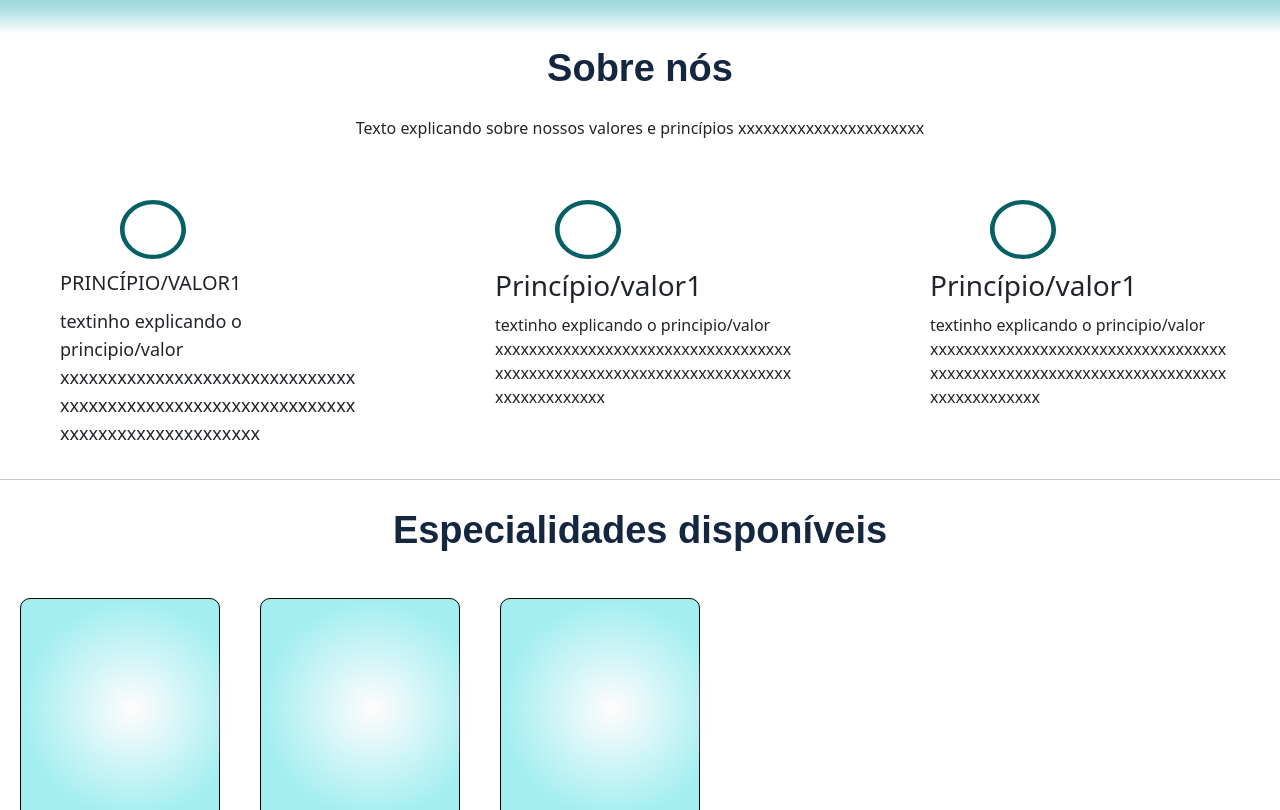
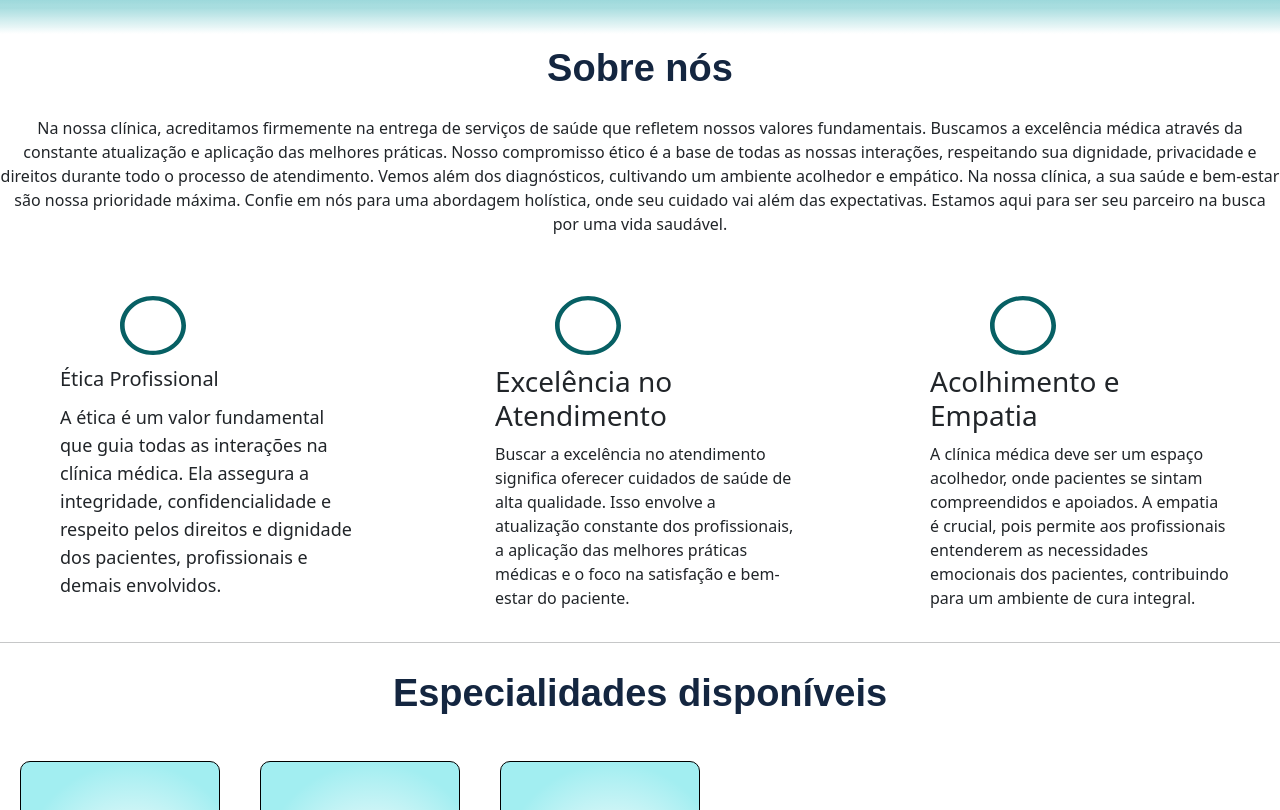
Before and after one commit to pedromelobitencourt/MedicalClinicWebApplication_Project, a Vue app in the folder frontend/medical_clinic/: page / in a window 1280 px wide. Shown: the part 1090-1900 px from the top of the page. Built offline with nearby package versions, Linux system fonts and the light colour scheme; a small style sheet from the web is missing.

Commit message:
add home texts

```diff
--- a/frontend/medical_clinic/src/components/Home.vue
+++ b/frontend/medical_clinic/src/components/Home.vue
@@ -4,7 +4,9 @@
         <div class="filtro-ImagemPrincipal">
             <div class="Texto-Primario">
                 <h1 class="TextoBranco" style="margin-top: 40px;">AGENDAMENTO DE CONSULTAS MÉDICAS ESPECIALIZADAS DE FORMA FÁCIL, PRÁTICA E SEGURA.</h1>
-                <p class="TextoBranco" style="margin-top: 40px;">Mais um texto bonitinho contendo a descrição da clinica...</p>
+                <p class="TextoBranco" style="margin-top: 40px;">
+                    Uma clínica médica fundamenta-se na ética, garantindo respeito à dignidade e autonomia do paciente. A humanização destaca-se pela empatia, acolhimento e consideração aos aspectos emocionais, promovendo uma experiência de cuidado completa.
+                </p>
             </div>
 
             <div class="Lista-CardDoutores">
@@ -51,7 +53,11 @@ background: linear-gradient(180deg, #31AFB4 0%, rgba(49, 175, 180, 0.86) 18.75%,
         font-weight: 600;
         -webkit-font-smoothing: antialiased;
         font-family: 'Euclid Circular B', Arial, Helvetica, sans-serif;">Sobre nós</h3>
-        <p style="text-align: center;">Texto explicando sobre nossos valores e princípios xxxxxxxxxxxxxxxxxxxxxx </p>
+        <p style="text-align: center;">
+            Na nossa clínica, acreditamos firmemente na entrega de serviços de saúde que refletem nossos valores fundamentais. Buscamos a excelência médica através da constante atualização e aplicação das melhores práticas. Nosso compromisso ético é a base de todas as nossas interações, respeitando sua dignidade, privacidade e direitos durante todo o processo de atendimento.
+
+Vemos além dos diagnósticos, cultivando um ambiente acolhedor e empático. Na nossa clínica, a sua saúde e bem-estar são nossa prioridade máxima. Confie em nós para uma abordagem holística, onde seu cuidado vai além das expectativas. Estamos aqui para ser seu parceiro na busca por uma vida saudável.
+        </p>
     <div class="ListCard-Principios">
 
         <div class="Card-Principios">
@@ -60,8 +66,10 @@ background: linear-gradient(180deg, #31AFB4 0%, rgba(49, 175, 180, 0.86) 18.75%,
                 <path d="M66 29.5C66 45.7924 51.2254 59 33 59C14.7746 59 0 45.7924 0 29.5C0 13.2076 14.7746 0 33 0C51.2254 0 66 13.2076 66 29.5ZM4.64283 29.5C4.64283 43.5002 17.3388 54.8496 33 54.8496C48.6612 54.8496 61.3572 43.5002 61.3572 29.5C61.3572 15.4998 48.6612 4.15041 33 4.15041C17.3388 4.15041 4.64283 15.4998 4.64283 29.5Z" fill="#076064"/>
             </svg>
 
-        <h3 class="TextoPrincipio2">PRINCÍPIO/VALOR1</h3>
-        <p class="TextoPrincipio1">textinho explicando o principio/valor xxxxxxxxxxxxxxxxxxxxxxxxxxxxxxxxxxxxxxxxxxxxxxxxxxxxxxxxxxxxxxxxxxxxxxxxxxxxxxxxxxx</p>
+        <h3 class="TextoPrincipio2">Ética Profissional</h3>
+        <p class="TextoPrincipio1">
+            A ética é um valor fundamental que guia todas as interações na clínica médica. Ela assegura a integridade, confidencialidade e respeito pelos direitos e dignidade dos pacientes, profissionais e demais envolvidos.
+        </p>
         </div>
 
         <div class="Card-Principios">
@@ -70,8 +78,10 @@ background: linear-gradient(180deg, #31AFB4 0%, rgba(49, 175, 180, 0.86) 18.75%,
             <path d="M66 29.5C66 45.7924 51.2254 59 33 59C14.7746 59 0 45.7924 0 29.5C0 13.2076 14.7746 0 33 0C51.2254 0 66 13.2076 66 29.5ZM4.64283 29.5C4.64283 43.5002 17.3388 54.8496 33 54.8496C48.6612 54.8496 61.3572 43.5002 61.3572 29.5C61.3572 15.4998 48.6612 4.15041 33 4.15041C17.3388 4.15041 4.64283 15.4998 4.64283 29.5Z" fill="#076064"/>
         </svg>
 
-    <h3 style="margin-top: 10px;">Princípio/valor1</h3>
-    <p style="margin-top: 10px;word-wrap: break-word;">textinho explicando o principio/valor xxxxxxxxxxxxxxxxxxxxxxxxxxxxxxxxxxxxxxxxxxxxxxxxxxxxxxxxxxxxxxxxxxxxxxxxxxxxxxxxxxx</p>
+    <h3 style="margin-top: 10px;">Excelência no Atendimento</h3>
+    <p style="margin-top: 10px;word-wrap: break-word;">
+        Buscar a excelência no atendimento significa oferecer cuidados de saúde de alta qualidade. Isso envolve a atualização constante dos profissionais, a aplicação das melhores práticas médicas e o foco na satisfação e bem-estar do paciente.
+    </p>
     </div>
 
     <div class="Card-Principios">
@@ -80,8 +90,10 @@ background: linear-gradient(180deg, #31AFB4 0%, rgba(49, 175, 180, 0.86) 18.75%,
             <path d="M66 29.5C66 45.7924 51.2254 59 33 59C14.7746 59 0 45.7924 0 29.5C0 13.2076 14.7746 0 33 0C51.2254 0 66 13.2076 66 29.5ZM4.64283 29.5C4.64283 43.5002 17.3388 54.8496 33 54.8496C48.6612 54.8496 61.3572 43.5002 61.3572 29.5C61.3572 15.4998 48.6612 4.15041 33 4.15041C17.3388 4.15041 4.64283 15.4998 4.64283 29.5Z" fill="#076064"/>
         </svg>
 
-    <h3 style="margin-top: 10px;">Princípio/valor1</h3>
-    <p style="margin-top: 10px;word-wrap: break-word;">textinho explicando o principio/valor xxxxxxxxxxxxxxxxxxxxxxxxxxxxxxxxxxxxxxxxxxxxxxxxxxxxxxxxxxxxxxxxxxxxxxxxxxxxxxxxxxx</p>
+    <h3 style="margin-top: 10px;">Acolhimento e Empatia</h3>
+    <p style="margin-top: 10px;word-wrap: break-word;">
+        A clínica médica deve ser um espaço acolhedor, onde pacientes se sintam compreendidos e apoiados. A empatia é crucial, pois permite aos profissionais entenderem as necessidades emocionais dos pacientes, contribuindo para um ambiente de cura integral.
+    </p>
     </div>
 
 </div>
```
